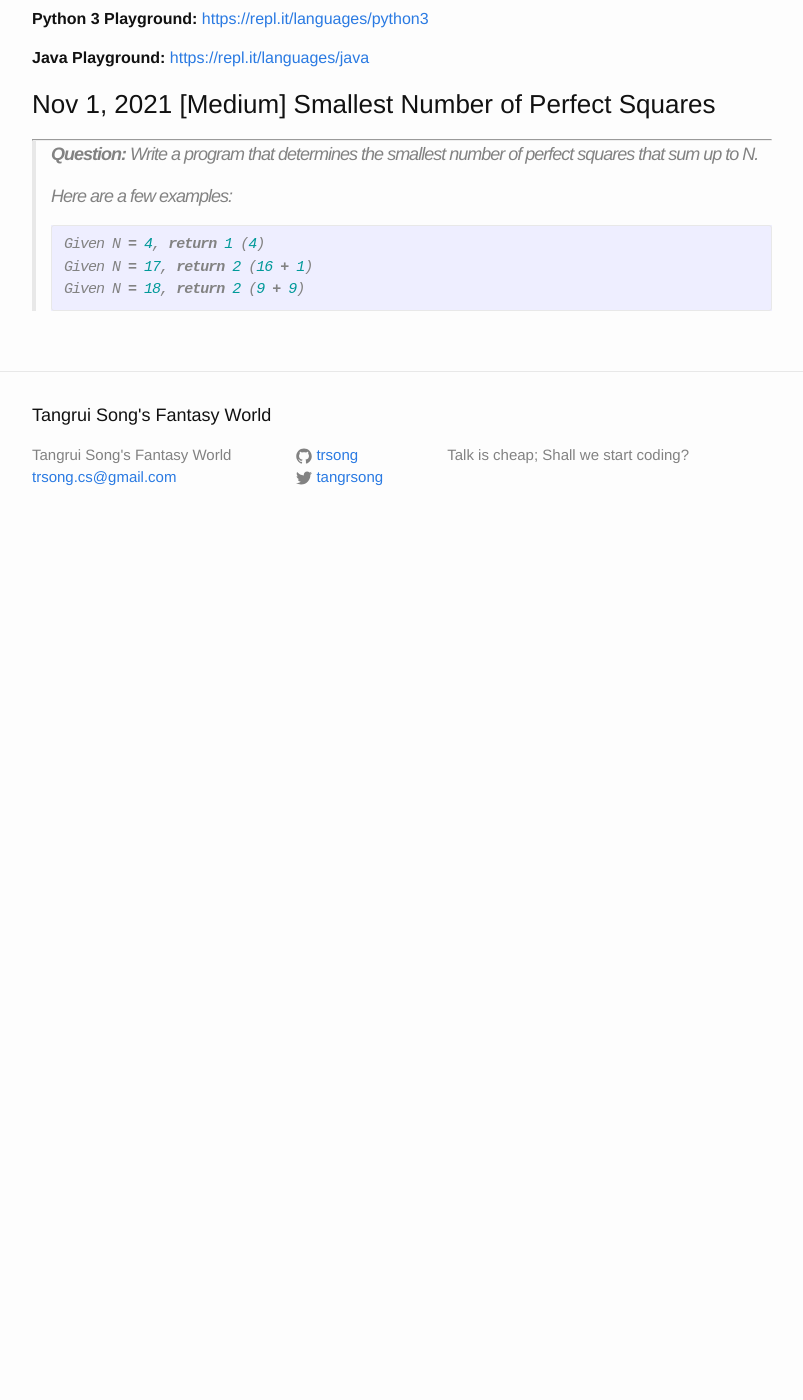
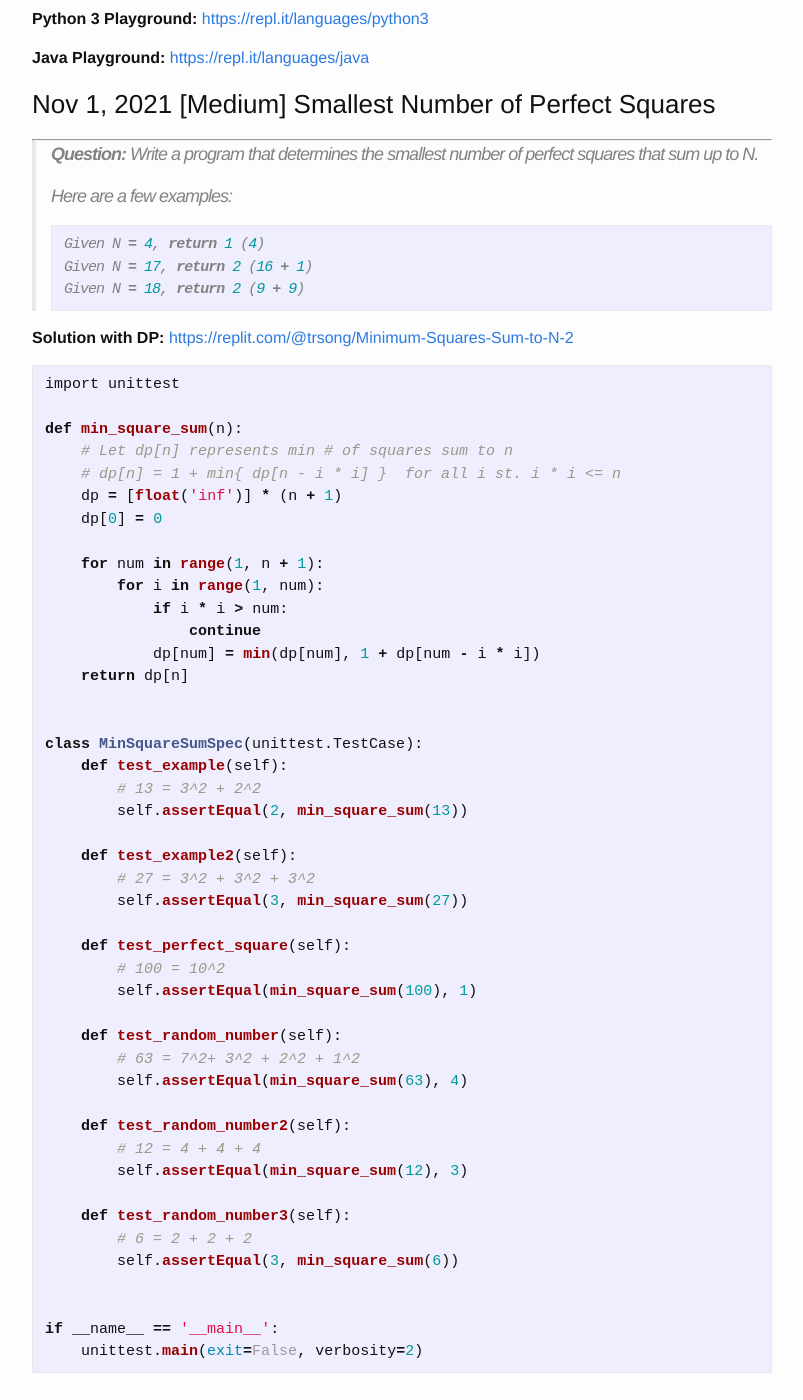
Before and after one commit to trsong/trsong.github.io, a Jekyll site: the page built from _posts/2021-11-01-DailyQuestionsNov.md, in a window 1280 px wide and 1400 px high, scrolled down 501 px. Shown: the whole window, without its empty margins (238-1041 px from the left). Built offline with Jekyll 4.4.1, drawn with Linux system fonts in a browser that asks for light colours; before the commit the page ends 1050 px from its top, so only the background shows below that.

Commit message:
Add solution to Nov 1 question.

````diff
--- a/_posts/2021-11-01-DailyQuestionsNov.md
+++ b/_posts/2021-11-01-DailyQuestionsNov.md
@@ -31,3 +31,51 @@ Given N = 4, return 1 (4)
 Given N = 17, return 2 (16 + 1)
 Given N = 18, return 2 (9 + 9)
 ```
+
+**Solution with DP:** [https://replit.com/@trsong/Minimum-Squares-Sum-to-N-2](https://replit.com/@trsong/Minimum-Squares-Sum-to-N-2)
+```py
+import unittest
+
+def min_square_sum(n):
+    # Let dp[n] represents min # of squares sum to n
+    # dp[n] = 1 + min{ dp[n - i * i] }  for all i st. i * i <= n
+    dp = [float('inf')] * (n + 1)
+    dp[0] = 0
+
+    for num in range(1, n + 1):
+        for i in range(1, num):
+            if i * i > num:
+                continue
+            dp[num] = min(dp[num], 1 + dp[num - i * i])
+    return dp[n]
+
+
+class MinSquareSumSpec(unittest.TestCase):
+    def test_example(self):
+        # 13 = 3^2 + 2^2
+        self.assertEqual(2, min_square_sum(13))
+
+    def test_example2(self):
+        # 27 = 3^2 + 3^2 + 3^2
+        self.assertEqual(3, min_square_sum(27))
+
+    def test_perfect_square(self):
+        # 100 = 10^2
+        self.assertEqual(min_square_sum(100), 1)
+
+    def test_random_number(self):
+        # 63 = 7^2+ 3^2 + 2^2 + 1^2
+        self.assertEqual(min_square_sum(63), 4)
+
+    def test_random_number2(self):
+        # 12 = 4 + 4 + 4
+        self.assertEqual(min_square_sum(12), 3)
+
+    def test_random_number3(self):
+        # 6 = 2 + 2 + 2
+        self.assertEqual(3, min_square_sum(6))
+
+
+if __name__ == '__main__':
+    unittest.main(exit=False, verbosity=2)
+```
````
